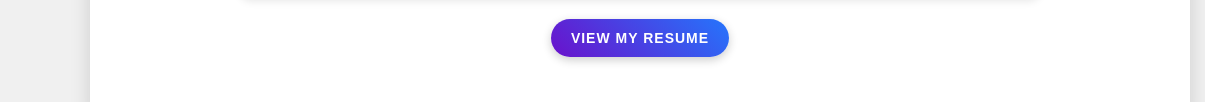
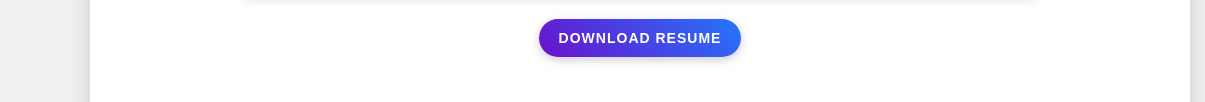
Before and after one commit to sujith003/My_website, a plain HTML site: page index.html in a window 1280 px wide. Shown: the part 698-800 px from the top of the page, 0-1205 px from the left. Drawn offline with Linux system fonts and the light colour scheme.

Commit message:
change resume button

```diff
--- a/index.html
+++ b/index.html
@@ -48,7 +48,7 @@
 
         <div id="resume-download">
             <a href="Sujith_Resume.pdf" download="Sujith_Resume" class="minimal-btn">
-              View My Resume
+              Download Resume
             </a>
           </div>
 
```
